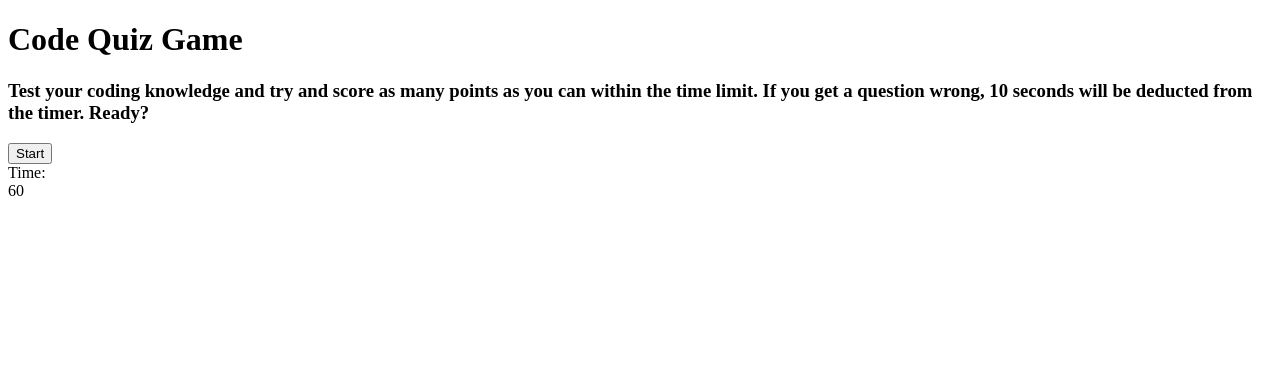
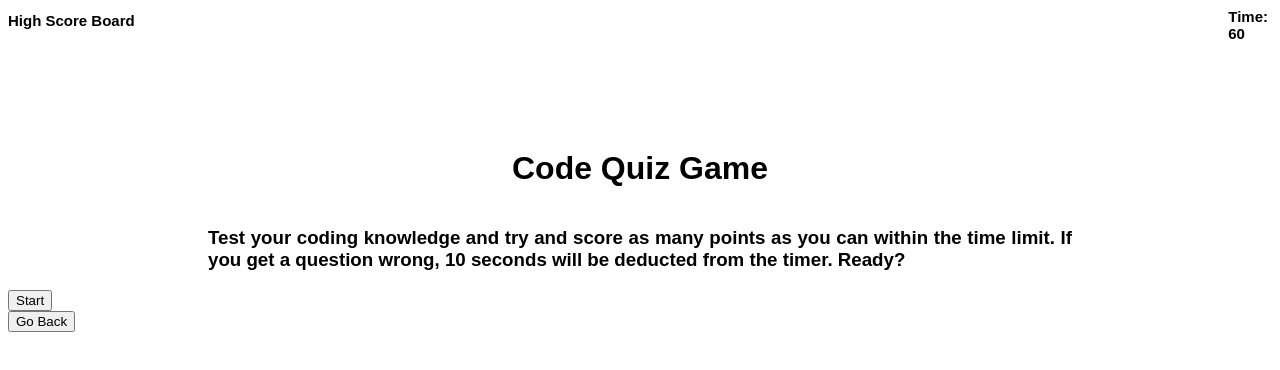
Before and after one commit to cmurphgarv/Code-Quiz, a plain HTML site: page index.html in a window 1280 px wide. Drawn offline with Linux system fonts and the light colour scheme.

Commit message:
continued adding game functionality and some styles

```diff
--- a/assets/css/style.css
+++ b/assets/css/style.css
@@ -1,10 +1,49 @@
+body {
+    font-family: "Quicksand", Arial, Helvetica, sans-serif;
+}
+
+button {
+    font-family: "Quicksand", Arial, Helvetica, sans-serif;
+}
 
 .hide {
     display: none;
 }
 
-.btn-grid {
+h1 {
+    text-align: center;
+    margin-top: 150px;
+    margin-bottom: 40px;
+}
+
+h3 {
+    text-align: justify;
+    margin-left: 200px;
+    margin-right: 200px;
+}
+
+
+.timer {
+    position: absolute;
+    float: right;
+    top: 8px;
+    right: 12px;
+    font-size: 15px;
+    font-weight: bold;
+}
+
+
+.answer-btn {
     display: grid;
     grid-template-columns: repeat(1, auto);
-    gap: 10px;
+    margin-top: 10px;
+    margin-bottom: 10px;
 }
+
+#scoreHead {
+    position: fixed;
+    top: 0;
+    left: 10;
+    font-size: 15px;
+
+}
--- a/assets/js/script.js
+++ b/assets/js/script.js
@@ -9,6 +9,8 @@ var finalScore = document.querySelector("#finalScore");
 var score = 0;
 var submitButton = document.querySelector("#submitBtn");
 var scoreLinkEl = document.querySelector("#scoreLink");
+var highScores = localStorage.getItem("highScores") || [];
+var initialsInput = document.querySelector("#name");
 
 // create array of questions for quiz
 const questions = [
@@ -124,6 +126,16 @@ function endGame() {
 
 }
 
+// store high score in local storage
 function makeScore() {
+    var initials = initialsInput.value;
+    highScores.push({initials: initials, score: score});
+    //sort scores in descending order
+    highScores.sort((a,b) => a.score - b.score);
+    localStorage.setItem("highScores", highScores);
+    displayScoreBoard();
+}
+
+function displayScoreBoard() {
 
 }
--- a/index.html
+++ b/index.html
@@ -17,17 +17,18 @@
             <h3>Test your coding knowledge and try and score as many points as you can within the time limit. If you get
                 a question wrong, 10 seconds will be deducted from the timer. Ready?</h3>
         </div>
-        <button class="start-button">Start</button>
+        <div id="startButton">
+            <button class="start-button">Start</button>
+        </div>
         <div class="timer">
             <div class="time_left_txt">Time: </div>
             <div class="timer_sec">60</div>
         </div>
-        <div class="time_line"></div>
     </header>
 
     <!--Create containers for questions, answer choice buttons and displaying whether the answer give is right or wrong-->
     <main>
-        <section>
+        <section id="quizCard">
             <div class="question hide">
             </div>
             <div id="answer-buttons" class="hide">
@@ -41,7 +42,7 @@
         </section>
 
         <!--Section for end of the game-->
-        <section>
+        <section id="endGameCard">
             <div class="results hide">
                 <h2>All Done!</h2>
                 <p>Your Score Is: <span id="finalScore"></span></p>
@@ -53,7 +54,10 @@
 
         <!--Link to High Score Board-->
         <a id="scoreLink"></a>
-        <div id="highScoreBoard"></div>
+        <div id="highScoreBoard hide">
+            <h2 id="scoreHead">High Score Board</h2>
+            <button id="backButton">Go Back</button>
+        </div>
 
 
     </main>
```
